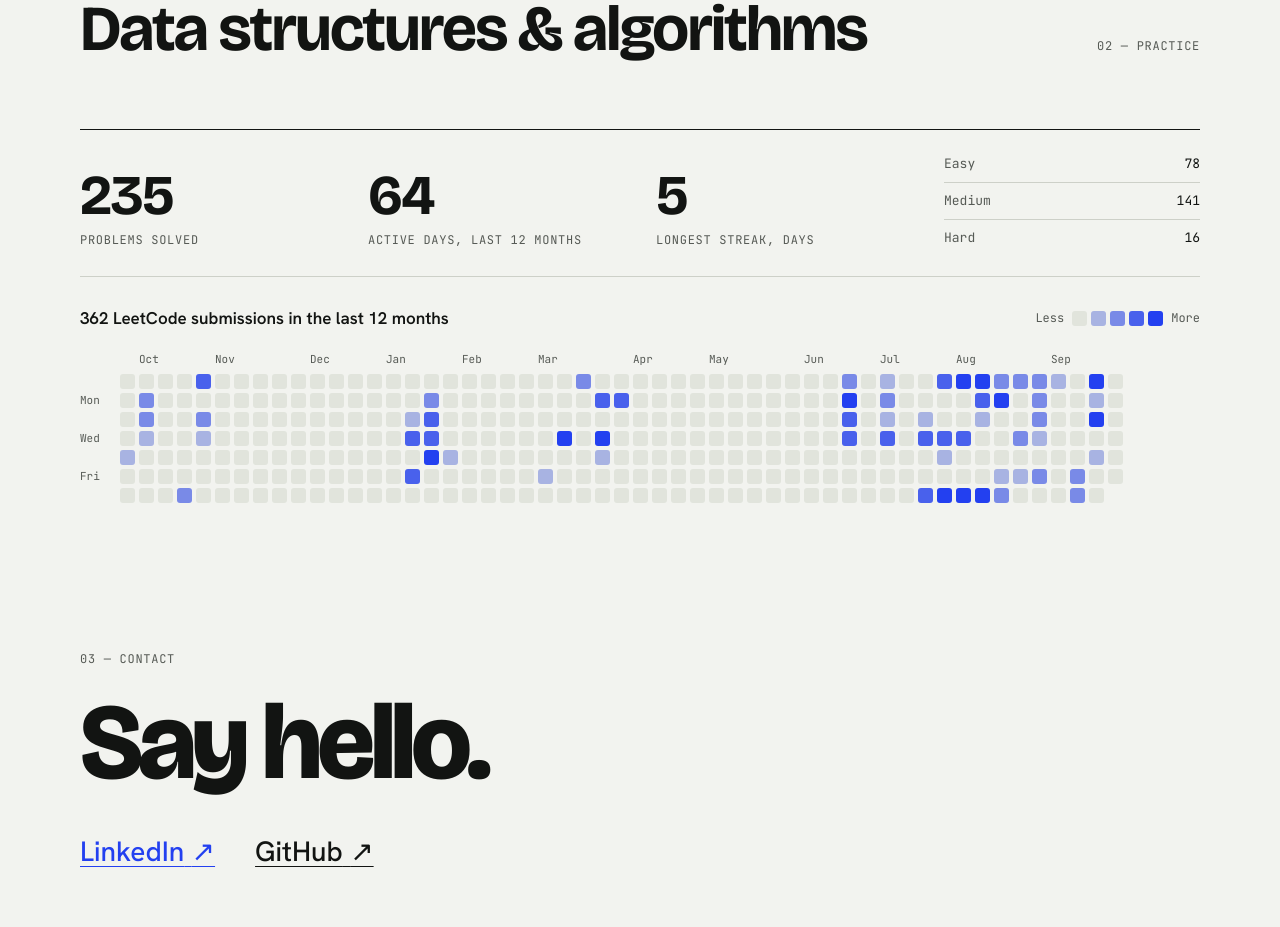
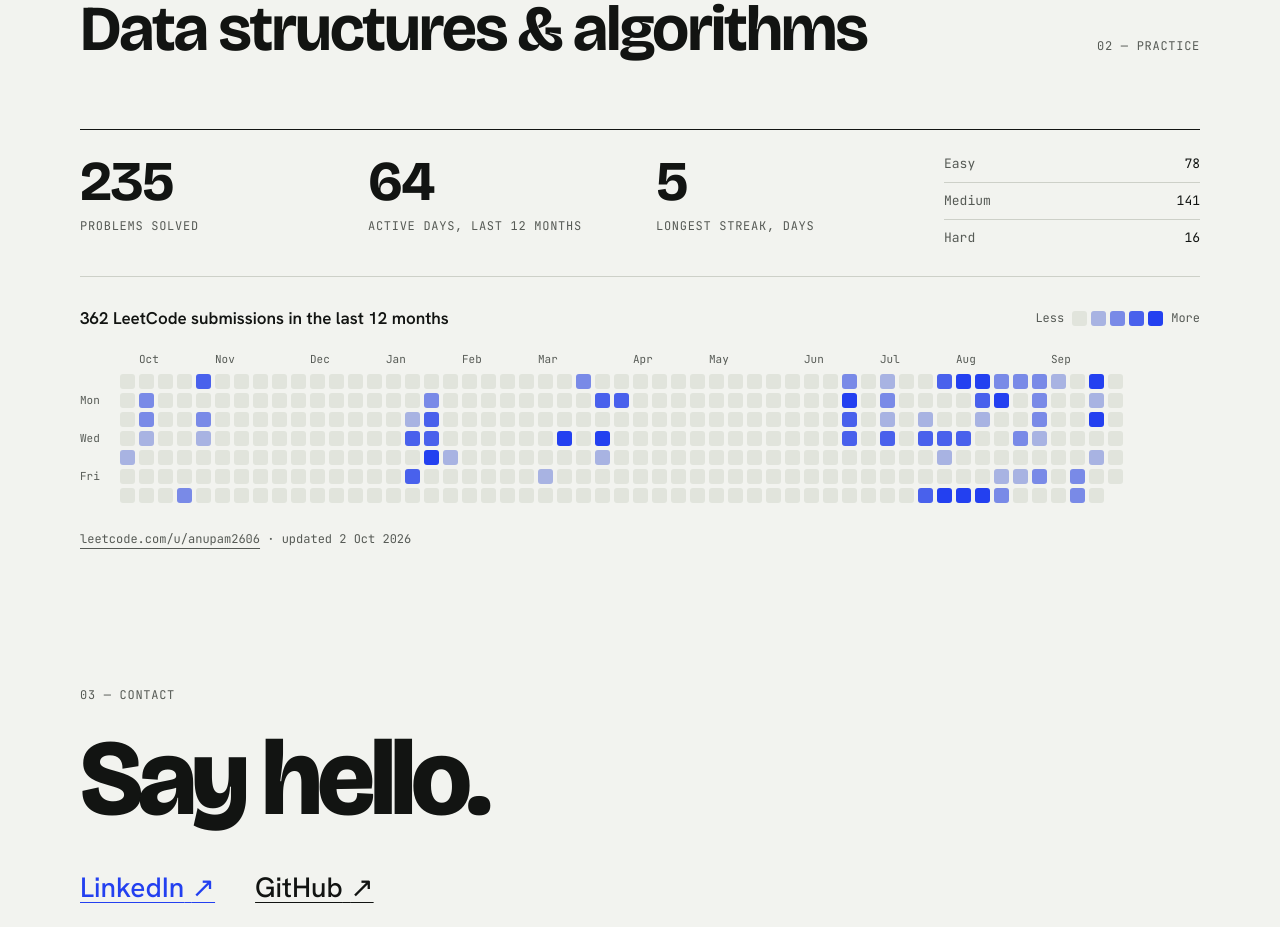
Before and after one commit to g-anupam/Portfolio-Website, a Next.js app: page / in a window 1280 px wide. Shown: the part 2140-3067 px from the top of the page. Built offline with nearby package versions, Linux system fonts and the light colour scheme; no server answers.

Commit message:
Fix practice section: add updated caption, align stats, attach heatmap scroll ref
Co-Authored-By: Claude Opus 5.5 <noreply@anthropic.com>

```diff
--- a/src/sections/Heatmap.tsx
+++ b/src/sections/Heatmap.tsx
@@ -44,7 +44,11 @@ export function Heatmap({
   }
 
   return (
-    <div className="overflow-x-auto pb-2" onScroll={() => setTooltip(null)}>
+    <div
+      ref={scroller}
+      className="overflow-x-auto pb-2"
+      onScroll={() => setTooltip(null)}
+    >
       <div
         role="img"
         aria-label={summary}
--- a/src/sections/Practice.tsx
+++ b/src/sections/Practice.tsx
@@ -8,8 +8,10 @@ import { Heatmap, HeatmapLegend } from "./Heatmap";
 
 function Stat({ value, label }: { value: number; label: string }) {
   return (
-    <div className="flex flex-col-reverse gap-2 pt-6 pb-7">
-      <Label as="dt">{label}</Label>
+    <div className="flex flex-col gap-2 pt-6 pb-7">
+      <Label as="dt" className="order-last">
+        {label}
+      </Label>
       <dd className="font-display text-[clamp(40px,5vw,56px)] leading-none font-bold tracking-[-0.03em]">
         {value}
       </dd>
@@ -73,6 +75,18 @@ export async function Practice() {
           weeks={year.weeks}
           summary={`${heading}, shown as a calendar heatmap.`}
         />
+        <p className="text-muted font-mono text-xs">
+          <a
+            href={site.links.leetcode}
+            target="_blank"
+            rel="noopener noreferrer"
+            className="-my-3 py-3 underline decoration-1 underline-offset-[5px] hover:decoration-2"
+          >
+            leetcode.com/u/{data.username}
+            <span className="sr-only"> (opens in a new tab)</span>
+          </a>{" "}
+          · updated <time dateTime={data.fetchedAt}>{updated}</time>
+        </p>
       </div>
     </section>
   );
```
